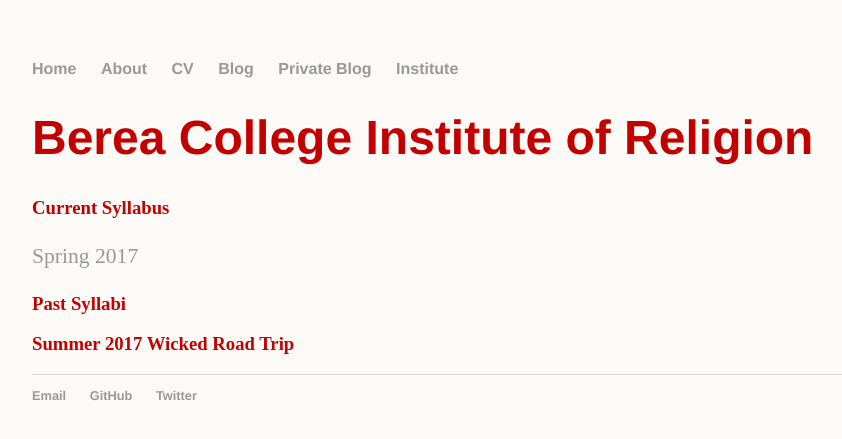
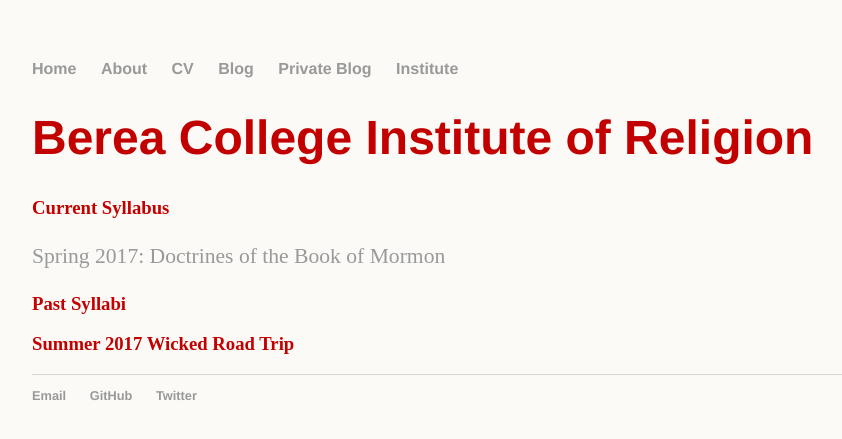
Before and after one commit to nutterb/nutterb.github.com, a Jekyll site: the page built from Institute/index.md, in a window 1280 px wide. Shown: the top 439 px of the page, without its empty margins (160-1002 px from the left). Built offline with Jekyll 4.4.1, drawn with Linux system fonts in a browser that asks for light colours; our own code applies the rules of GitHub Pages for plain Markdown files.

Commit message:
Update index.md

```diff
--- a/Institute/index.md
+++ b/Institute/index.md
@@ -6,7 +6,7 @@ Berea College Institute of Religion
 ===================================
 
 ### Current Syllabus
-[Spring 2017](Berea-Spring2017-Syllabus-1.pdf)
+[Spring 2017: Doctrines of the Book of Mormon](Berea-Spring2017-Syllabus-1.pdf)
 
 ### Past Syllabi
 
```
